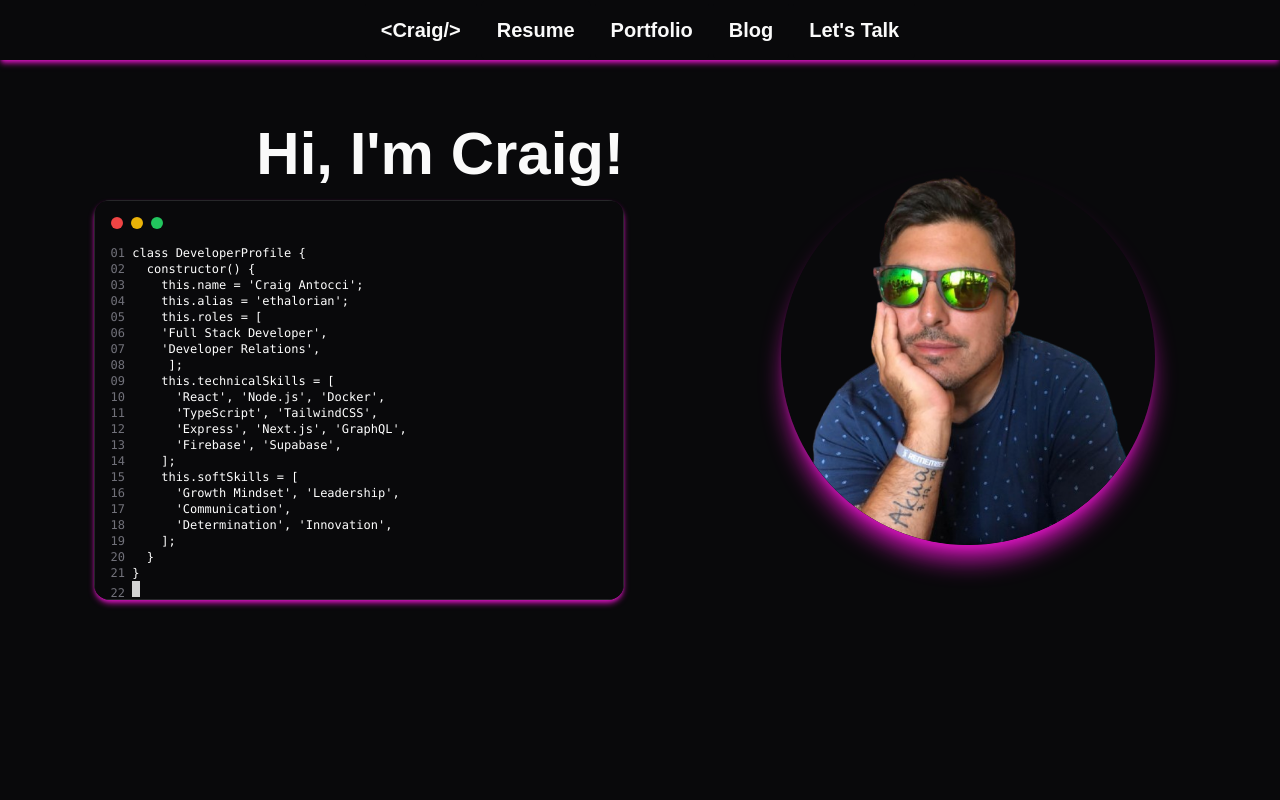
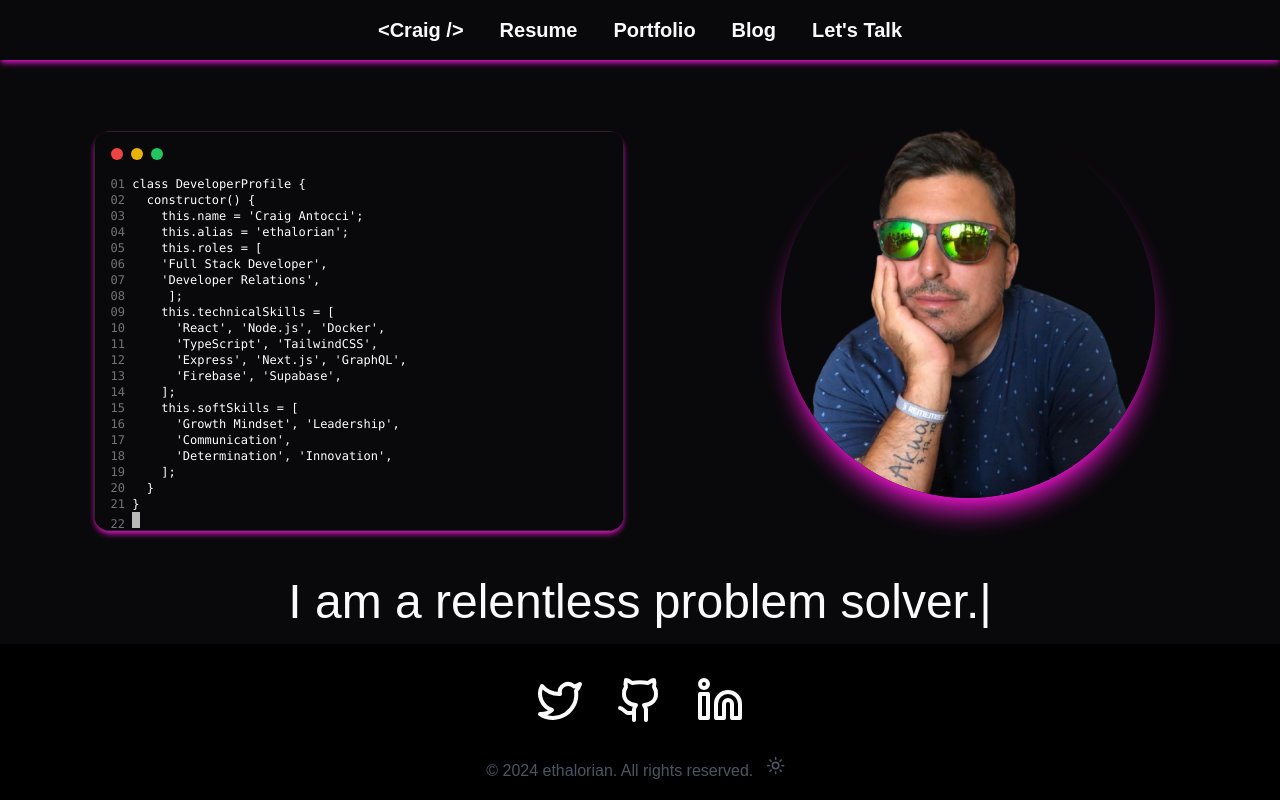
Before and after one commit to ethalorian/next-portfolio, a Next.js app: page / in a window 1280 px wide. Shown: the top 800 px of the page. Built offline with nearby package versions, Linux system fonts and the light colour scheme.

Commit message:
Additional typewriter effect and fix to header

```diff
--- a/package.json
+++ b/package.json
@@ -24,6 +24,7 @@
     "react": "^18",
     "react-dom": "^18",
     "react-markdown": "^9.0.1",
+    "react-type-animation": "^3.2.0",
     "rehype-highlight": "^7.0.0",
     "remark-gfm": "^4.0.0",
     "tailwind-merge": "^2.5.3",
--- a/src/components/header.tsx
+++ b/src/components/header.tsx
@@ -37,7 +37,7 @@ export default function Header() {
   }
 
   const menuItems = [
-    { label: "<Craig/>", href: "/" },
+    { label: "<Craig />", href: "/" },
     { label: "Resume", href: "https://drive.google.com/file/d/1EmsPqhnyFsOCirWkhmk6CLGlFX8GP_lw/view?usp=sharing", target: "_blank", rel: "noopener noreferrer" },
     { label: "Portfolio", href: "/portfolio" },
     { label: "Blog", href: "/blog" },
--- a/src/components/hero.tsx
+++ b/src/components/hero.tsx
@@ -2,7 +2,7 @@
 
 import { Avatar, AvatarImage, AvatarFallback } from "@/components/ui/avatar"
 import CodeText from "./code-text";
-
+import { TypeAnimation } from 'react-type-animation';
 
 
 export default function Hero() {
@@ -33,18 +33,12 @@ export default function Hero() {
   ];
 
   return (
-    <div className="flex flex-col min-h-screen pb-20"> {/* Changed max-h-screen to min-h-screen and added pb-20 */}
-      <div className="flex-grow mt-16 mb-1">
+    <div className="flex flex-col">
+      <div className="flex-grow mt-16">
         <div className="flex flex-col lg:flex-row h-full">
           {/* First column with Name and CodeText */}
           <div className="w-full lg:w-1/2 flex flex-col items-center lg:items-end justify-center order-2 lg:order-1 lg:pr-4">
-            {/* Name div */}
-            <div className="text-4xl lg:text-6xl font-bold mb-4">
-              <span>
-                Hi, I'm Craig!
-              </span>
-            </div>
-            <div className="w-[85%] h-[400px] mb-4 rounded-2xl shadow-md shadow-glow transition-shadow duration-300 overflow-auto"> {/* Added overflow-auto */}
+            <div className="w-[85%] h-[400px] rounded-2xl shadow-md shadow-glow transition-shadow duration-300 overflow-auto">
               <CodeText code={codeLines} />
             </div>
           </div>
@@ -52,7 +46,7 @@ export default function Hero() {
           {/* Second column with Avatar */}
           <div className="w-full lg:w-1/2 flex items-center justify-center order-1 lg:order-2 lg:pl-4">
             <div className="w-3/5 lg:w-3/5 mt-10 lg:mt-0">
-              <Avatar className="w-full h-auto shadow-xl dark:shadow-xl dark:shadow-glow transition-shadow duration-300 mb-6">
+              <Avatar className="w-full h-auto mb-10 shadow-xl dark:shadow-xl dark:shadow-glow transition-shadow duration-300">
                 <AvatarImage src="/craig-no-bg.png" />
                 <AvatarFallback>CN</AvatarFallback>
               </Avatar>
@@ -60,6 +54,28 @@ export default function Hero() {
           </div>
         </div>
       </div>
+      {/* New typewriter effect div */}
+      <div className="w-full py-4 mt-6">
+        <h1 className="text-center text-5xl">
+          I am {' '}
+          <span className="inline-block w-[auto]">
+            <TypeAnimation
+              sequence={[
+                'a relentless problem solver.',
+                5000,
+                'committed to growth.',
+                5000,
+                'a valued team member.',
+                5000,
+              ]}
+              wrapper="span"
+              speed={12}
+              style={{ display: 'inline-block' }}
+              repeat={Infinity}
+            />
+          </span>
+        </h1>
+      </div>
     </div>
   );
 }
```
Also changed, not shown: 1 other file (tests, documents, lock files or other folders).
